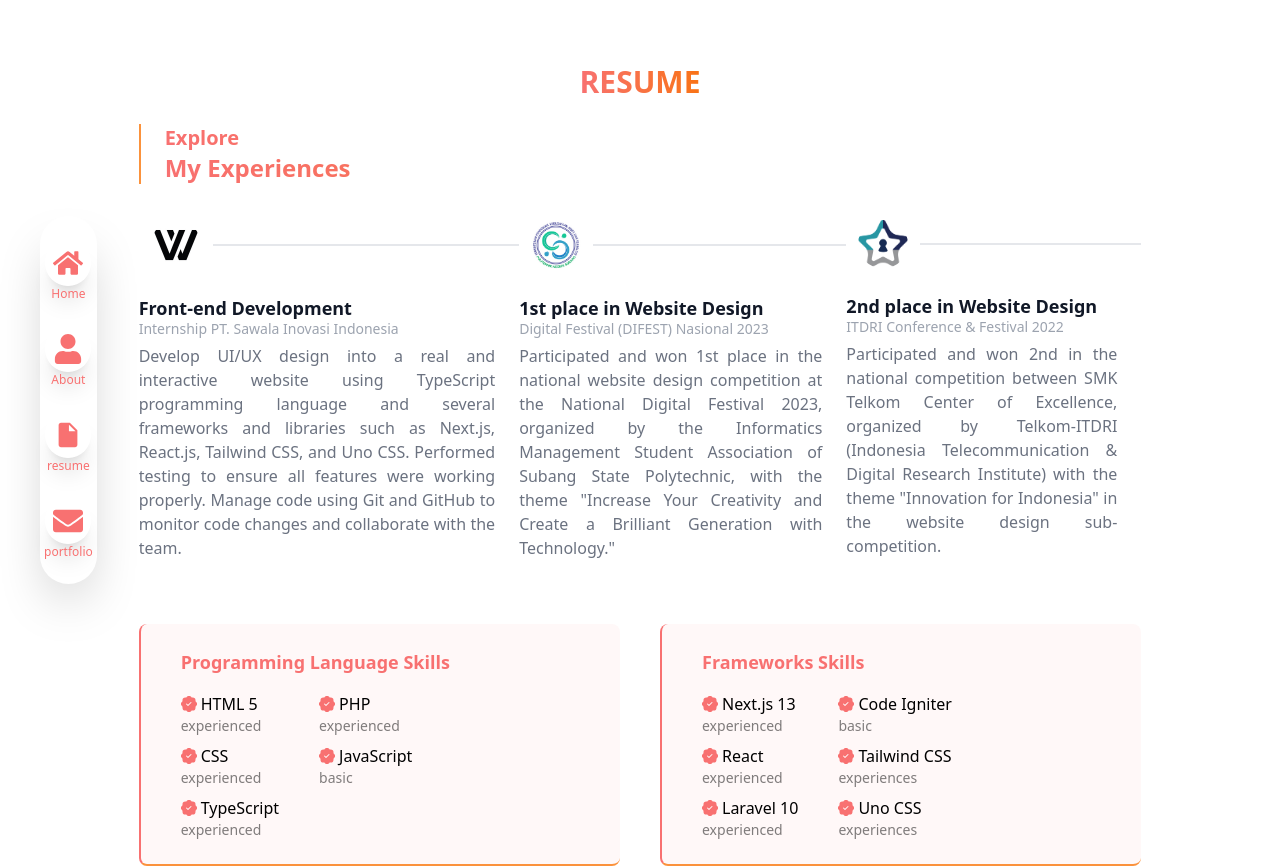
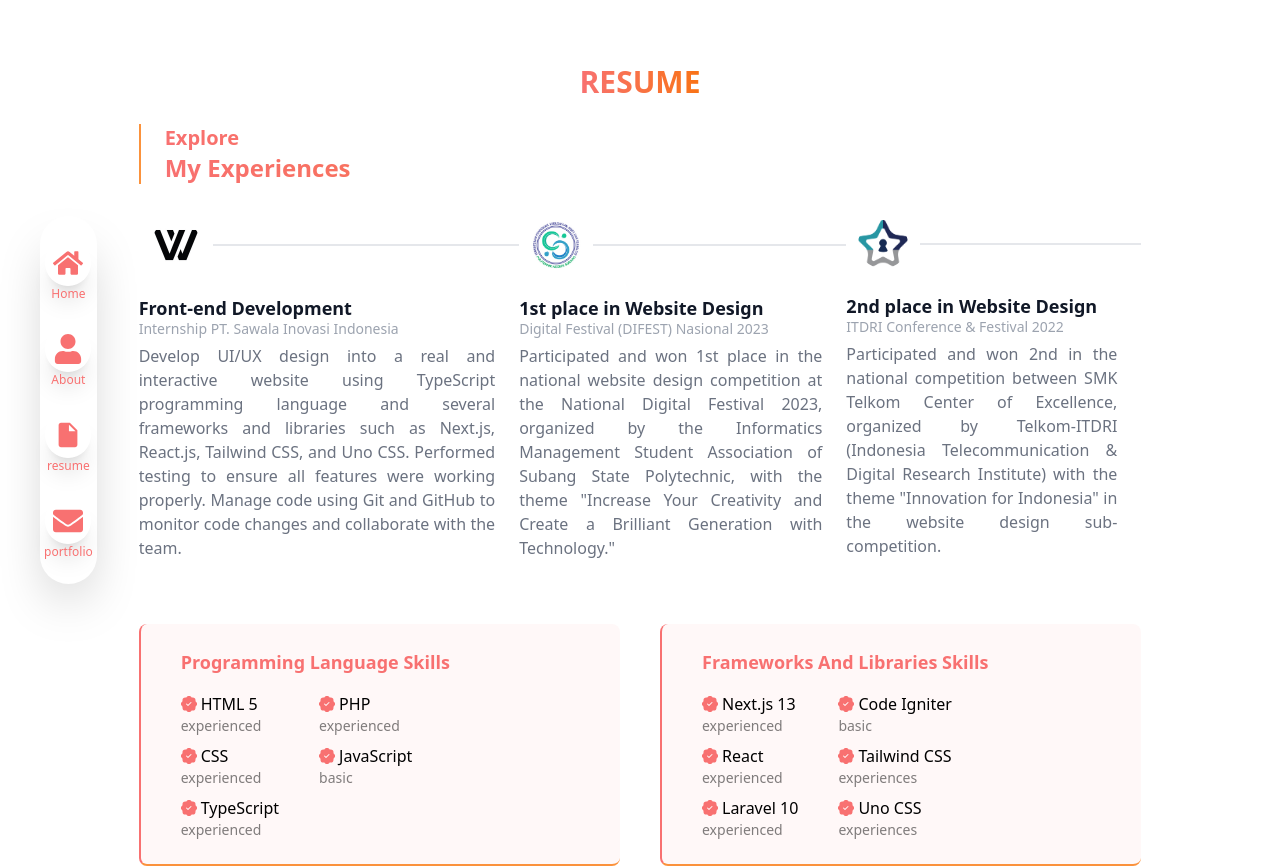
Before and after one commit to isyhfadilah/aisyahnurfadilah, a Next.js app: page /resume in a window 1280 px wide. Shown: the top 868 px of the page. Built offline with nearby package versions, Linux system fonts and the light colour scheme; a web font is replaced by a local one.

Commit message:
fix: data skills

```diff
--- a/src/data/skills.ts
+++ b/src/data/skills.ts
@@ -10,7 +10,7 @@ export const skills = {
 }
 
 export const language = {
-  title: 'frameworks skills',
+  title: 'frameworks and libraries skills',
   skills: [
     { skill: 'Next.js 13', level: 'experienced' },
     { skill: 'React', level: 'experienced' },
```
